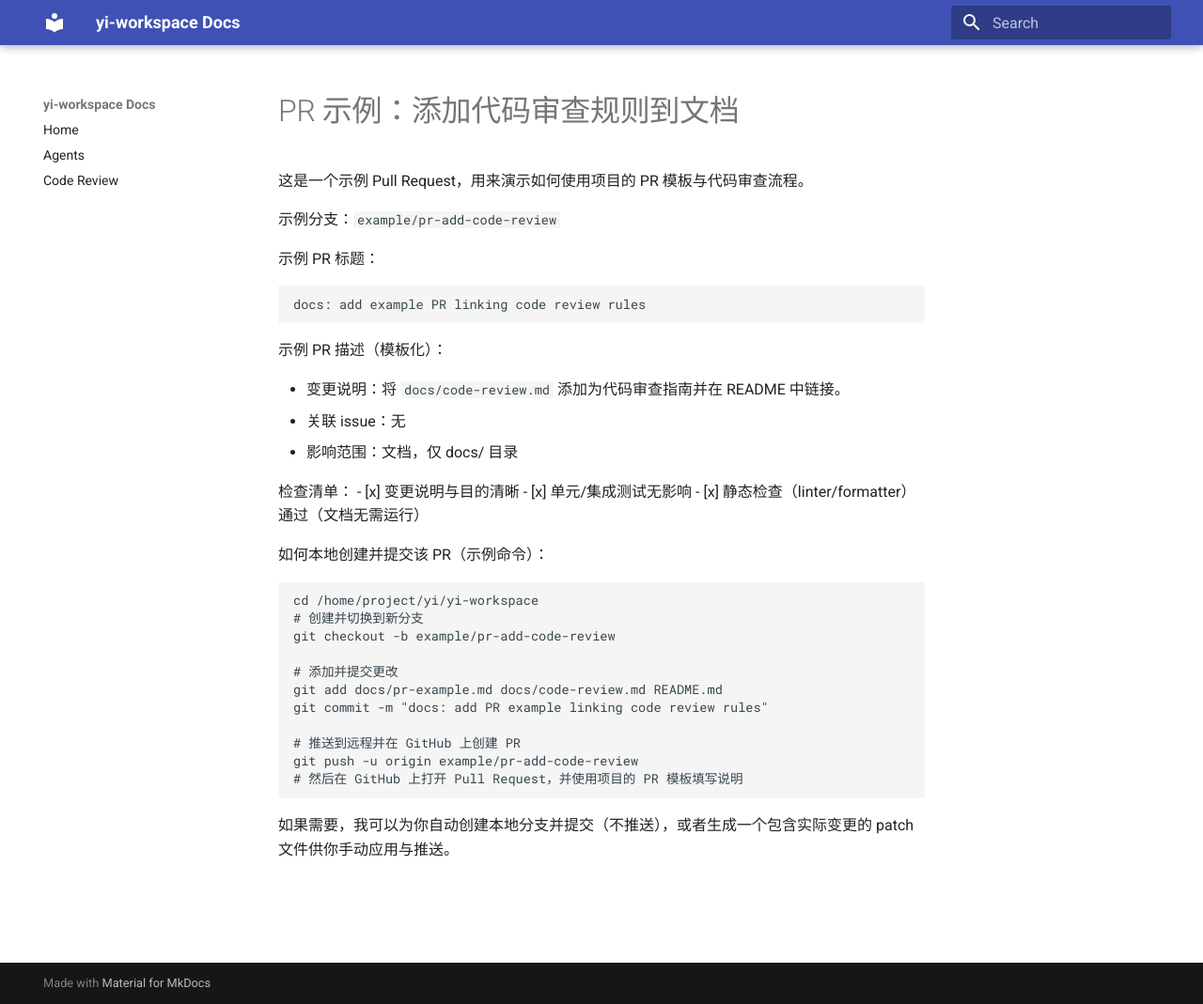
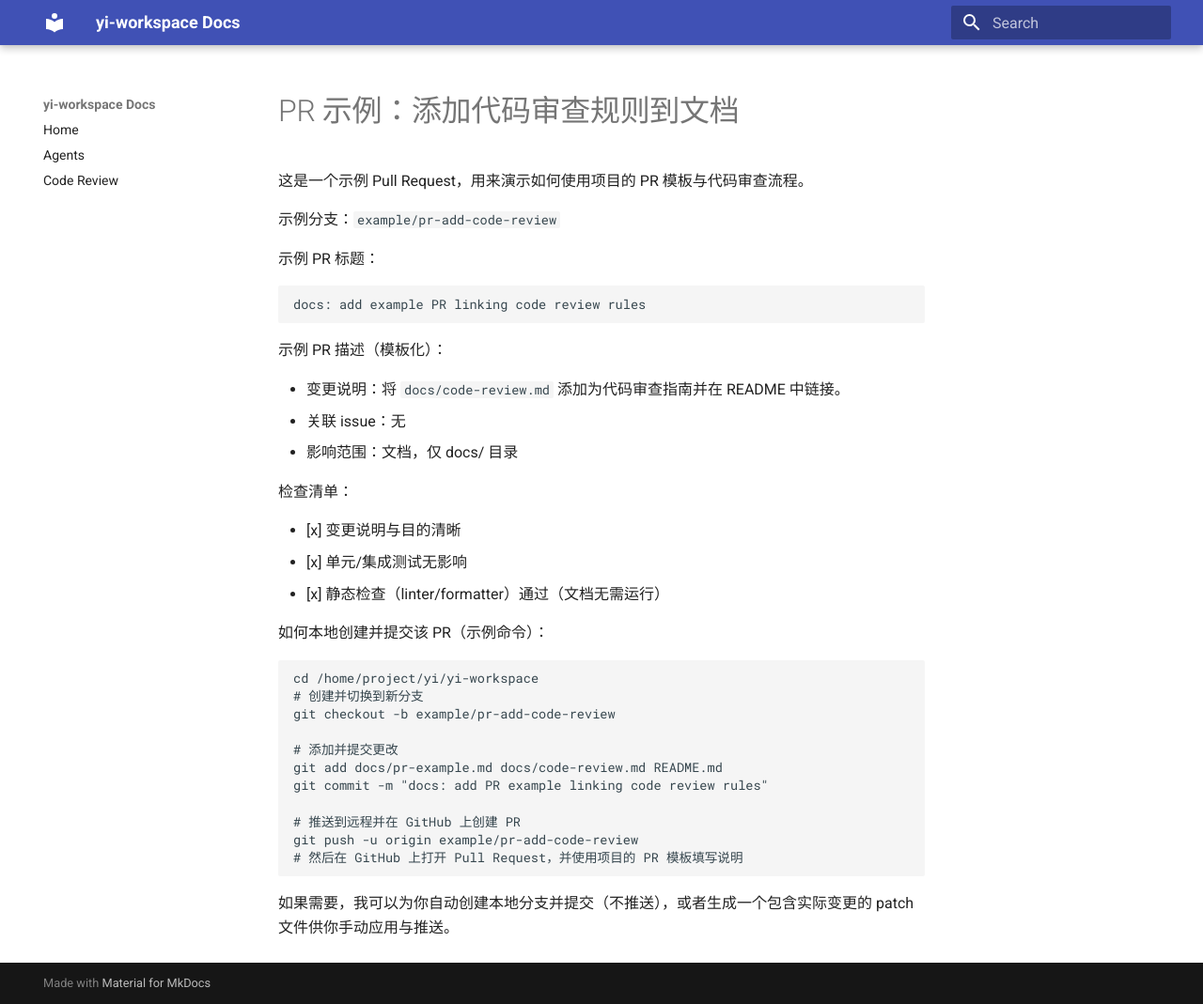
Before and after one commit to yiyongxin/yi-workspace, an MkDocs documentation site: the page built from docs/pr-example.md, in a window 1280 px wide and 1069 px high. Shown: the whole window at 94% size. Built offline with MkDocs 1.6.1 and Material for MkDocs 9.7.7, drawn with Linux system fonts in a browser that asks for light colours.

Commit message:
修正md文档警告

````diff
--- a/docs/pr-example.md
+++ b/docs/pr-example.md
@@ -6,7 +6,7 @@
 
 示例 PR 标题：
 
-```
+```text
 docs: add example PR linking code review rules
 ```
 
@@ -17,6 +17,7 @@ docs: add example PR linking code review rules
 - 影响范围：文档，仅 docs/ 目录
 
 检查清单：
+
 - [x] 变更说明与目的清晰
 - [x] 单元/集成测试无影响
 - [x] 静态检查（linter/formatter）通过（文档无需运行）
````
Also changed, not shown: README.md (+5 -5 lines), docs/code-review.md (+5 -0 lines), .github/agents/workspace-assistant.agent.md.
